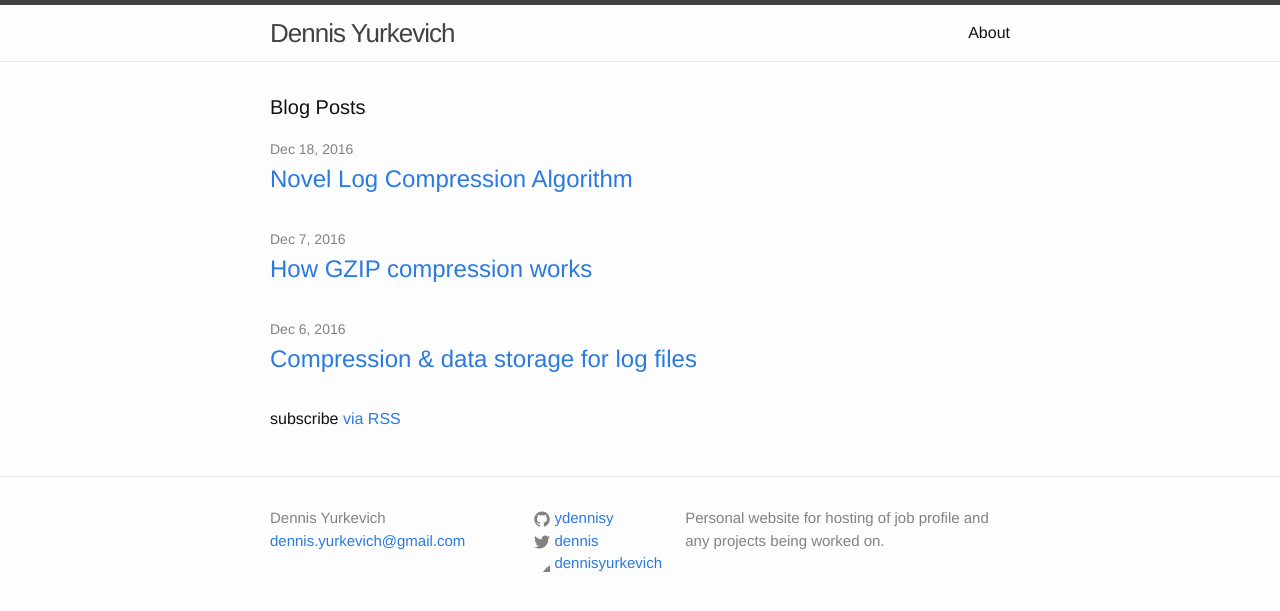
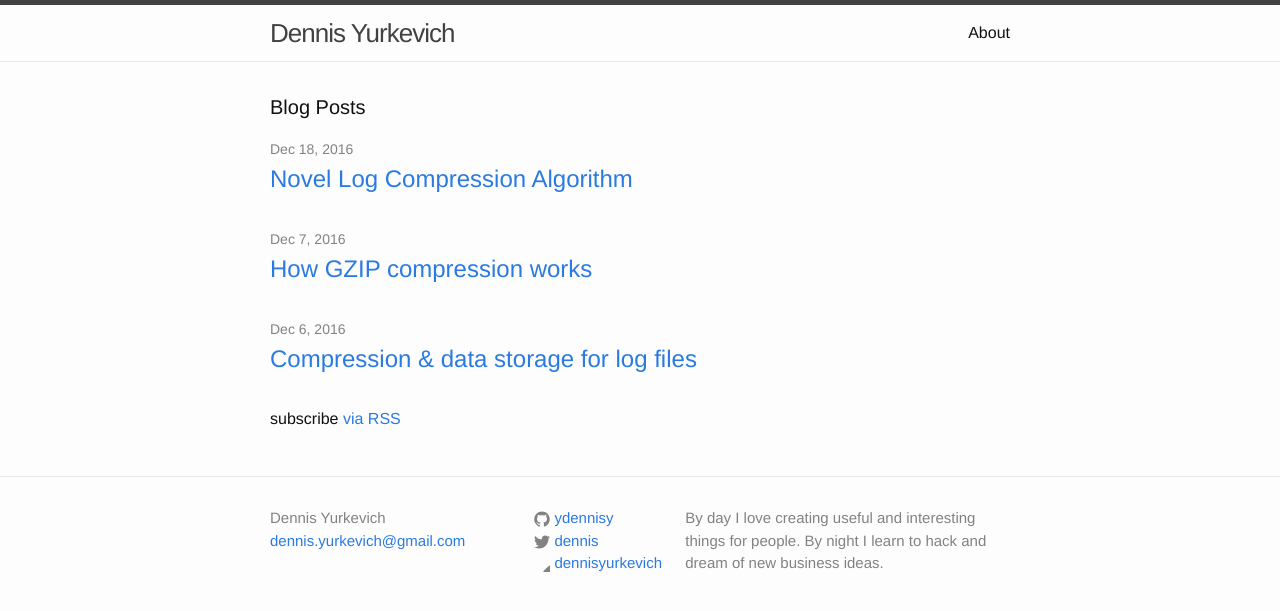
Before and after one commit to ydennisy/ydennisy.github.io, a Jekyll site: the page built from index.html, in a window 1280 px wide. Shown: the top 611 px of the page. Built offline with Jekyll 4.4.1, drawn with Linux system fonts in a browser that asks for light colours.

Commit message:
Update _config.yml

```diff
--- a/_config.yml
+++ b/_config.yml
@@ -2,8 +2,8 @@
 title: Dennis Yurkevich
 email: dennis.yurkevich@gmail.com
 description: > # this means to ignore newlines until "baseurl:"
-  Personal website for hosting of job profile and any projects
-  being worked on.
+  By day I love creating useful and interesting things for people.
+  By night I learn to hack and dream of new business ideas.
 baseurl: "" # the subpath of your site, e.g. /blog/
 url: "https://ydennisy.github.io/" # the base hostname & protocol for your site
 twitter_username: dennis
```
